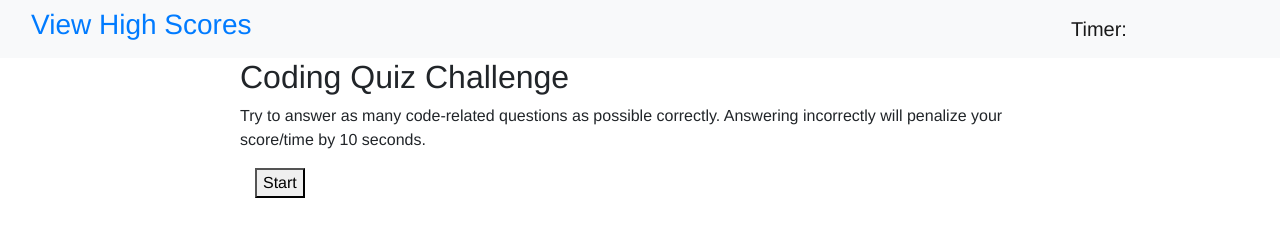
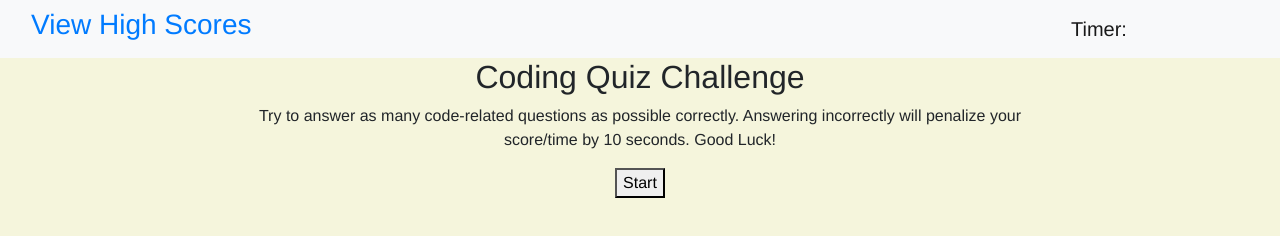
Before and after one commit to rgarza28/code_quiz, a plain HTML site: page index.html in a window 1280 px wide. Drawn offline with nearby package versions, Linux system fonts and the light colour scheme.

Commit message:
updated css formatting

```diff
--- a/index.html
+++ b/index.html
@@ -31,13 +31,13 @@
         <div class="container">
 
 
-            <div id="start-section" class="row">
+            <div id="start-section">
                 <h2>Coding Quiz Challenge</h2>
-                <p>Try to answer as many code-related questions as possible correctly. Answering incorrectly will
-                    penalize
-                    your score/time by 10 seconds.</p>
+                <p id="instruction">Try to answer as many code-related questions as possible correctly. Answering
+                    incorrectly will
+                    penalize your score/time by 10 seconds. Good Luck!</p>
             </div>
-            <div id="question-container" class="hide" class="row">
+            <div id="question-container" class="hide">
                 <div id="question">Question</div>
                 <div id="answer-buttons" class="bttn-grid">
                 </div>
@@ -53,12 +53,12 @@
 
 
 
-            <div class="controls" class="row">
+            <div class="controls">
                 <button id="start-bttn" class="start-bttn bttn">Start</button>
                 <!-- <button id="start-next" class="start-bttn bttn hide">Next</button> -->
             </div>
 
-            <div id="correctAnswer" class="hide" class="row">
+            <div id="correctAnswer" class="hide">
                 <div class="col-3"></div>
                 <div class="col-5">
                     <h5>Correct!</h5>
--- a/style.css
+++ b/style.css
@@ -13,9 +13,9 @@ section {
     align-items: center;
 }
 
-/* h2 {
+h2 {
     text-align: center;
-} */
+}
 
 .container {
     width: 800px;
@@ -30,3 +30,15 @@ section {
 .hide {
     display: none;
 }
+
+body {
+    background-color: beige
+}
+
+.controls {
+    text-align: center;
+}
+
+#instruction {
+text-align: center;
+}
```
